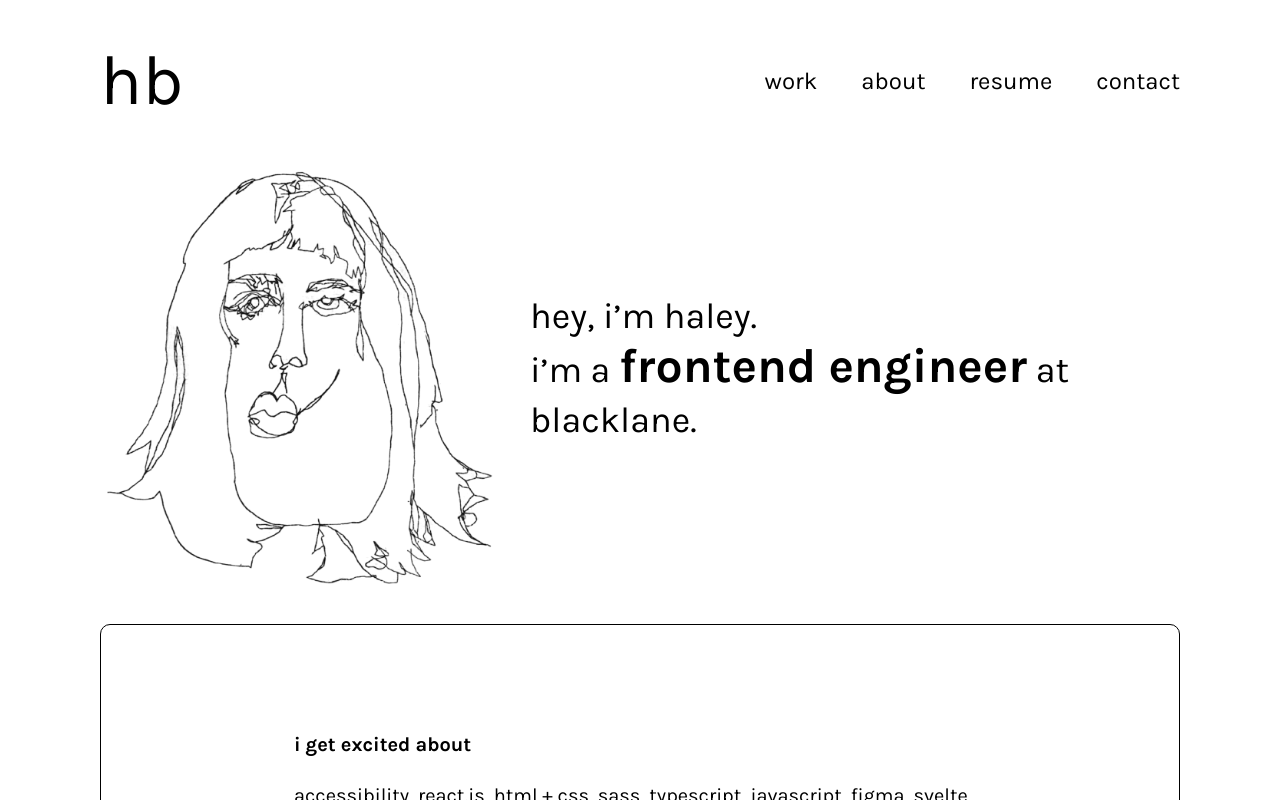
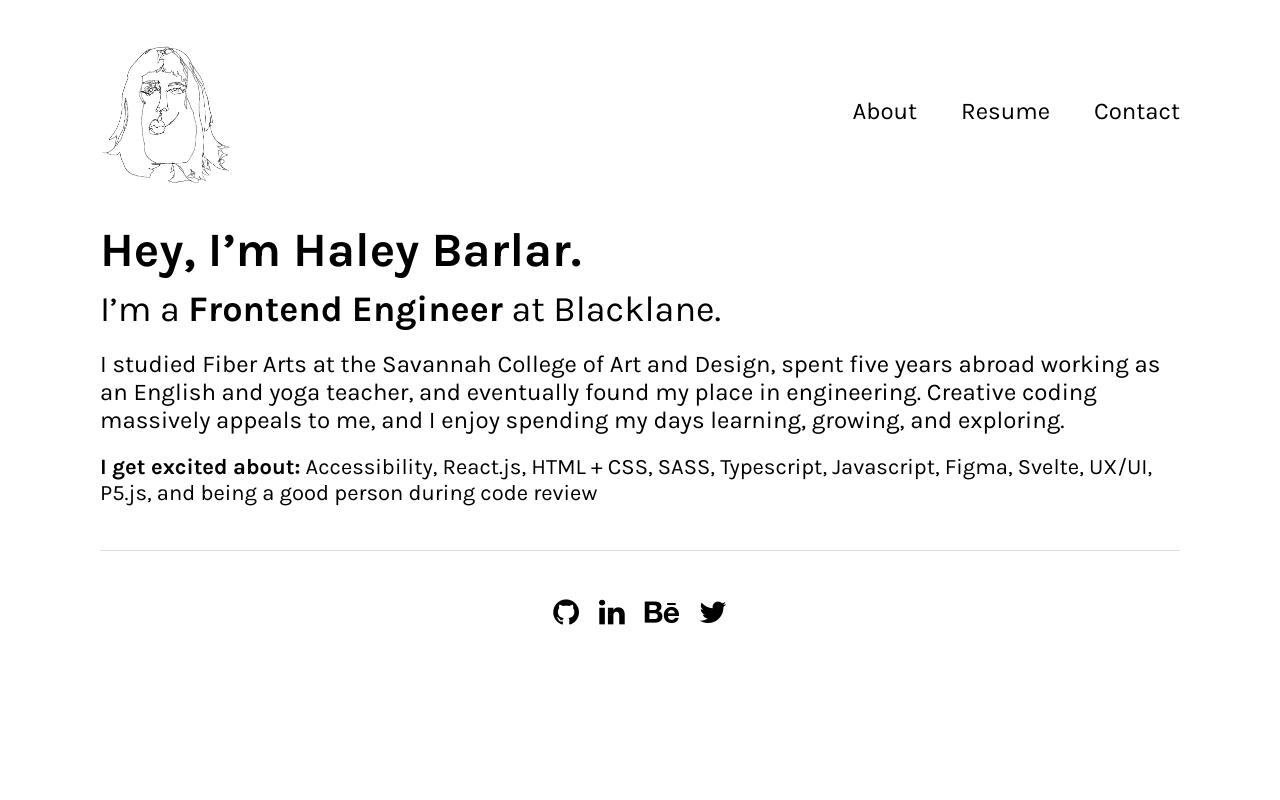
Before and after one commit to haleybarlar/my-portfolio, a React (Create React App) app: page / in a window 1280 px wide. Shown: the top 800 px of the page. Built offline with nearby package versions, Linux system fonts and the light colour scheme.

Commit message:
simplify it

```diff
--- a/src/components/About.jsx
+++ b/src/components/About.jsx
@@ -28,7 +28,7 @@ export default function About() {
   return (
     <div className="about">
       <div className="img-border">
-        <img src={about && about.fields.Attachments[0].url} alt='haley barlar outside smiling'/>
+        <img src={about && about.fields.Attachments[0].url} alt='Haley Barlar in front of a brick wall'/>
       </div>
       <div className="paragraphs">
         <p>{paragraphs && paragraphs[0]}</p>
--- a/src/components/Home.jsx
+++ b/src/components/Home.jsx
@@ -7,26 +7,23 @@ export default function Home() {
     <div className="home">
       <div className="main">
         <div className="greeting">
-          <img
-            src='./blindContour.png'
-            alt='Illustration of a woman'
-          />
-          <div className='words'>
-            <h1>hey, i’m haley.</h1>
+          <div className="words">
+            <h1>Hey, I’m Haley Barlar.</h1>
             <h2>
-              i’m a <span>frontend engineer</span> at blacklane.
+              I’m a <span>Frontend Engineer</span> at Blacklane.
             </h2>
           </div>
         </div>
+        <p>
+          I studied Fiber Arts at the Savannah College of Art and Design, spent five years abroad working as an
+          English and yoga teacher, and eventually found my place in
+          engineering. Creative coding massively appeals to me, and I enjoy
+          spending my days learning, growing, and exploring.
+        </p>
         <div className="get-excited">
-          <h3>i get excited about</h3>
-          <div className="list">
-            <p>accessibility, react.js, html + css, sass, typescript, javascript, figma, svelte, ux/ui</p>
-          </div>
+          <p><span>I get excited about:</span> Accessibility, React.js, HTML + CSS, SASS, Typescript, Javascript,
+              Figma, Svelte, UX/UI, P5.js, and being a good person during code review</p>
         </div>
-      </div>
-      <div className="cta">
-        <Link to="/work">see some of my work</Link>
       </div>
     </div>
   );
--- a/src/components/Navbar.jsx
+++ b/src/components/Navbar.jsx
@@ -55,7 +55,7 @@ class Navbar extends Component {
 
     const navLinks = (
       <>
-        <Link
+        {/* <Link
           to="/work"
           onClick={() => {
             this.closeMenu();
@@ -64,7 +64,7 @@ class Navbar extends Component {
           className={`link ${activeLink === "/work" ? "activeLink" : ""}`}
         >
           work
-        </Link>
+        </Link> */}
         <Link
           to="/about"
           onClick={() => {
@@ -73,7 +73,7 @@ class Navbar extends Component {
           }}
           className={`link ${activeLink === "/about" ? "activeLink" : ""}`}
         >
-          about
+          About
         </Link>
         <a
           href="https://drive.google.com/file/d/1z9XTTc2ZSKkUID1LuLdMPrOnJHsfYDfG/view?usp=sharing"
@@ -83,7 +83,7 @@ class Navbar extends Component {
             this.closeMenu();
           }}
         >
-          resume
+          Resume
         </a>
         <a
           href="mailto:hbarlar1@gmail.com"
@@ -91,7 +91,7 @@ class Navbar extends Component {
           className="link"
           target="_blank"
         >
-          contact
+          Contact
         </a>
       </>
     );
@@ -103,7 +103,7 @@ class Navbar extends Component {
           className="logo"
           onClick={() => this.setState({ activeLink: "" })}
         >
-          hb
+          <img src='./blindcontour.png' alt='Haley Barlar logo'/>
         </Link>
         <div className="desktop">{navLinks}</div>
         <button onClick={this.isMenuOpen} className="hamburger-button">
--- a/src/css/about.scss
+++ b/src/css/about.scss
@@ -2,14 +2,8 @@
   padding-top: 40px;
   padding-bottom: 40px;
 
-  .img-border {
-    border: 1px solid black;
-    border-radius: 10px;
-    padding: 40px;
-  }
-
   p {
-    font-size: 18px;
+    font-size: 22px;
     padding-top: 20px;
   }
 }
@@ -18,7 +12,6 @@
   .about {
     .paragraphs {
       padding-top: 30px;
-      align-self: center;
     }
   }
 }
@@ -41,10 +34,6 @@
       padding-top: 0px;
       padding-left: 30px;
 
-      // p {
-      //   font-size: 24px;
-      // }
-
       p:first-child {
         padding-top: 0;
       }
--- a/src/css/home.scss
+++ b/src/css/home.scss
@@ -2,6 +2,11 @@
   padding-top: 30px;
 
   .main {
+    p {
+      font-size: 24px;
+      padding-top: 20px;
+    }
+
     .greeting {
       display: flex;
       flex-direction: column;
@@ -9,10 +14,14 @@
       .words {
         padding-top: 10px;
 
-        h1,
+        h1 {
+          font-size: 48px;
+          font-weight: bold;
+        }
+
         h2 {
-          font-size: 26px;
-          line-height: 50px;
+          font-size: 36px;
+          padding-top: 10px;
         }
 
         span {
@@ -27,22 +36,13 @@
     }
 
     .get-excited {
-      border: 1px solid black;
-      border-radius: 10px;
-      padding: 70px 35px;
-      margin-top: 40px;
 
-      h3,
-      .list {
-        font-size: 20px;
-      }
-
-      h3 {
+      span {
         font-weight: bold;
       }
 
-      .list {
-        padding-top: 28px;
+      p {
+        font-size: 22px;
       }
     }
   }
@@ -60,53 +60,3 @@
     }
   }
 }
-
-@media (min-width: 768px) {
-  .home {
-    .main {
-      .greeting {
-        flex-direction: row;
-        justify-content: center;
-
-        img {
-          width: 300px;
-        }
-
-        .words {
-          align-self: center;
-          padding-top: 0;
-          padding-left: 20px;
-
-          h1,
-          h2 {
-            font-size: 36px;
-          }
-
-          span {
-            font-size: 48px;
-          }
-        }
-      }
-    }
-  }
-}
-
-@media (min-width: 1080px) {
-  .home {
-    .main {
-      .greeting {
-        img {
-          width: 400px;
-        }
-
-        .words {
-          padding-left: 30px;
-        }
-      }
-
-      .get-excited {
-        padding: 108px 193px;
-      }
-    }
-  }
-}
--- a/src/css/navbar.scss
+++ b/src/css/navbar.scss
@@ -12,7 +12,8 @@
   }
 
   .logo {
-    font-size: 70px;
+    height: 142px;
+    width: 132px;
   }
 
   .hamburger-button {
```
